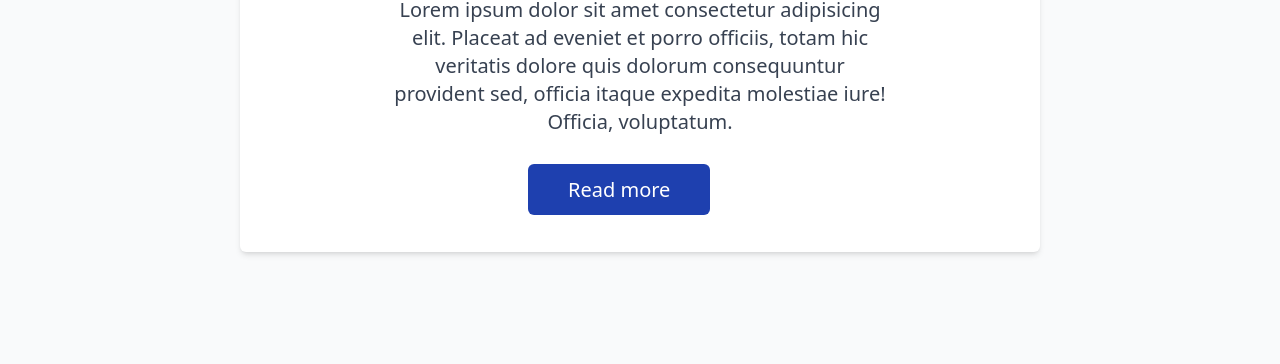
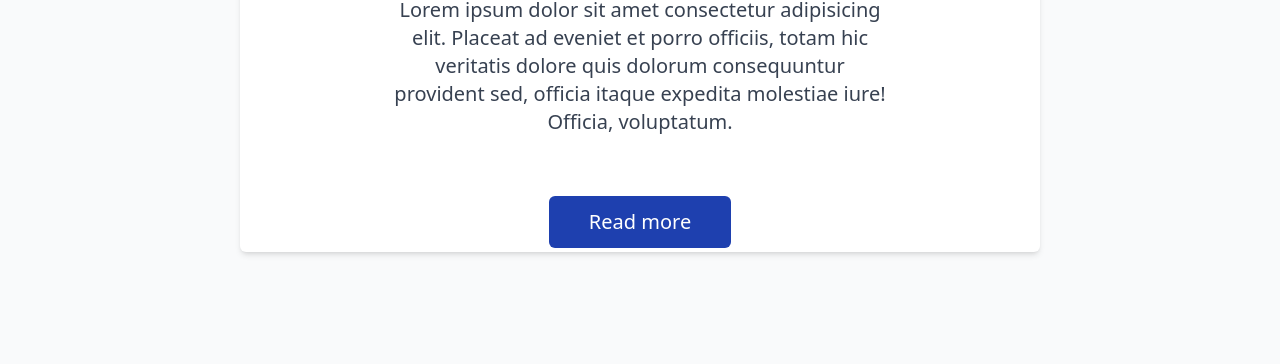
Before and after one commit to Koete97/school, a website: page index.html in a window 1280 px wide. Shown: the part 436-800 px from the top of the page. Drawn offline with Linux system fonts and the light colour scheme.

Commit message:
first commit

```diff
--- a/index.html
+++ b/index.html
@@ -107,10 +107,10 @@
           <p class="w-[300px] text-center text-gray-100 text-base mx-auto pt-5
           md:w-[500px] md:text-center md:text-gray-100 md:text-xl md:mx-auto md:pt-5
           lg:w-[500px] lg:text-center lg:text-gray-700 lg:text-xl lg:mx-auto lg:pt-5">Lorem ipsum dolor sit amet consectetur adipisicing elit. Placeat ad eveniet et porro officiis, totam hic veritatis dolore quis dolorum consequuntur provident sed, officia itaque expedita molestiae iure! Officia, voluptatum.</p>
-          <div class="mt-10">
-            <a class="bg-blue-800 text-white py-2 px-8 rounded-md ml-40 mt-5 text-sm relative
-            md:bg-blue-800 md:text-white md:py-3 md:px-10 md:rounded-md md:ml-72 md:mt-5 md:text-xl md:relative
-            lg:bg-blue-800 lg:text-white lg:py-3 lg:px-10 lg:rounded-md lg:ml-72 lg:mt-5 lg:text-xl lg:relative" href="about.html">Read more</a>
+          <div class="flex justify-center mt-10">
+            <a class="bg-blue-800 text-white py-2 px-8 rounded-md mt-5 text-sm relative
+            md:bg-blue-800 md:text-white md:py-3 md:px-10 md:rounded-md md:mt-5 md:text-xl md:relative
+            lg:bg-blue-800 lg:text-white lg:py-3 lg:px-10 lg:rounded-md lg:mt-5 lg:text-xl lg:relative" href="about.html">Read more</a>
           </div>
         </div>
       </div>
```
Also changed, not shown: output.css.
